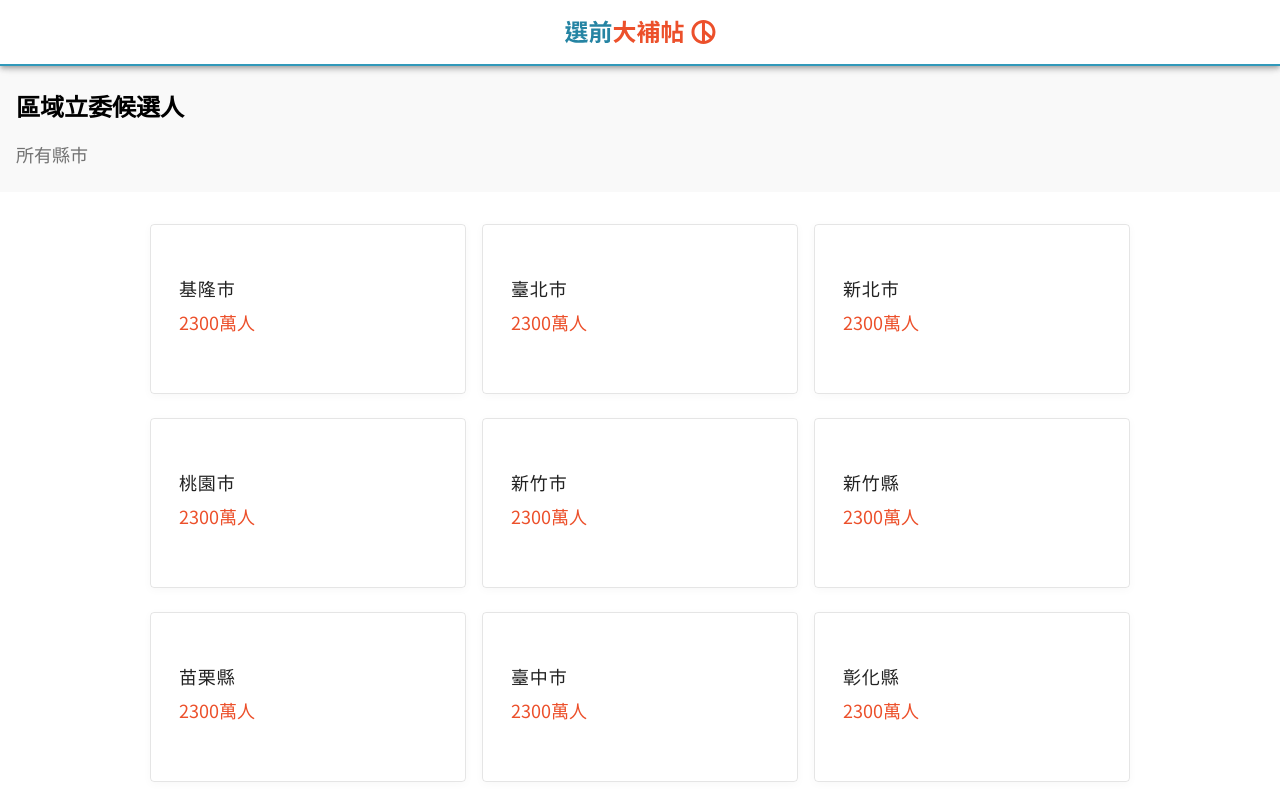
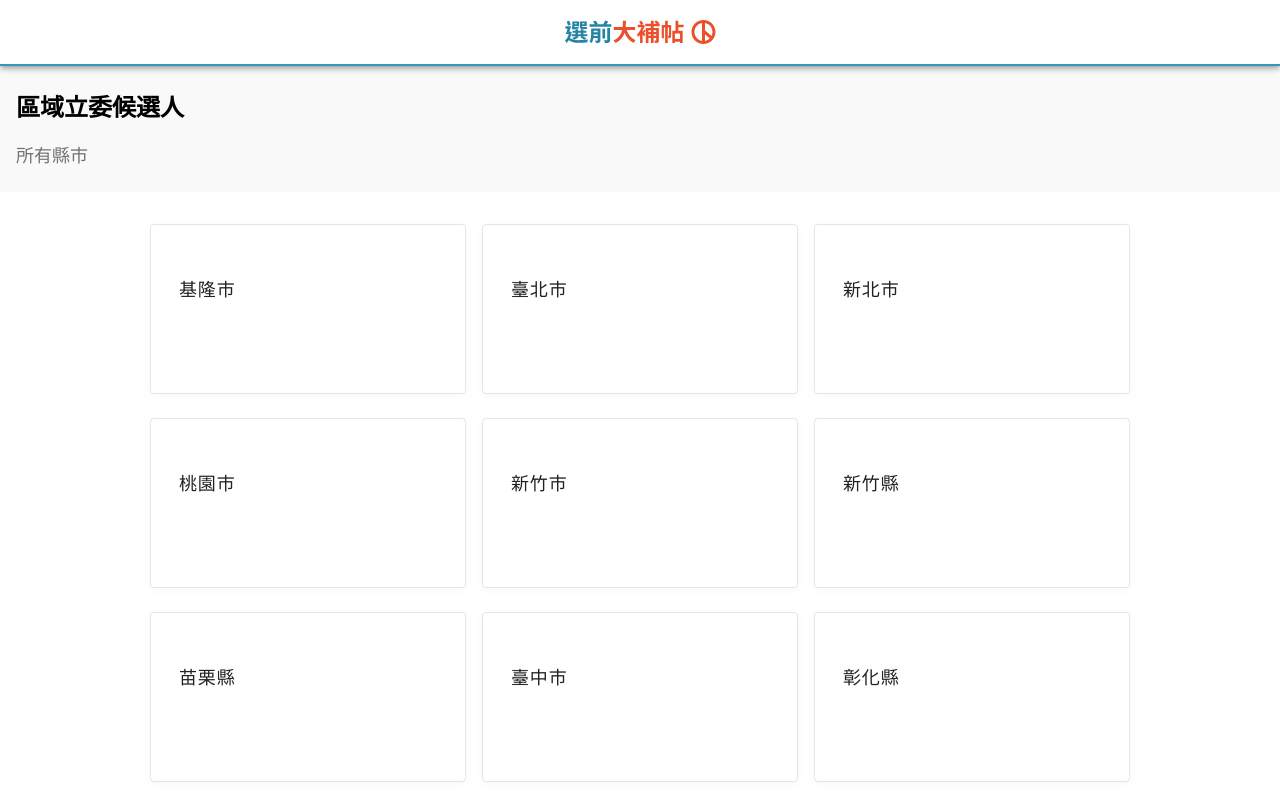
Before and after one commit to g0v/2020voting-guide, a React (Create React App) app in the folder mobile/: page /regional in a window 1280 px wide. Shown: the top 800 px of the page. Built offline with nearby package versions, Linux system fonts and the light colour scheme.

Commit message:
comment undetermined

```diff
--- a/mobile/src/components/ConstituencyCounty/County.tsx
+++ b/mobile/src/components/ConstituencyCounty/County.tsx
@@ -1,10 +1,10 @@
 import { Breadcrumbs, List, ListItem, ListItemText, Typography } from '@material-ui/core';
 import { makeStyles } from '@material-ui/core/styles';
+import useMediaQuery from '@material-ui/core/useMediaQuery';
 import NavigateNextIcon from '@material-ui/icons/NavigateNext';
 import React from 'react';
 import countyConstituency from '../../data/county_constituency.json';
 import Navigation from '../Navigation';
-import useMediaQuery from '@material-ui/core/useMediaQuery';
 
 const desktopStyle = makeStyles({
     listItemWrapper: {
@@ -85,7 +85,7 @@ const Constituency = () => {
                         className={classes.listItem}
                     >
                         <ListItemText className={classes.cityName} primary={county}></ListItemText>
-                        {isDesktop && <ListItemText className={classes.cityInfo} primary={'2300萬人'}></ListItemText>}
+                        {/* {isDesktop && <ListItemText className={classes.cityInfo} primary={'2300萬人'}></ListItemText>} */}
                     </ListItem>
                 ))}
             </List>
```
